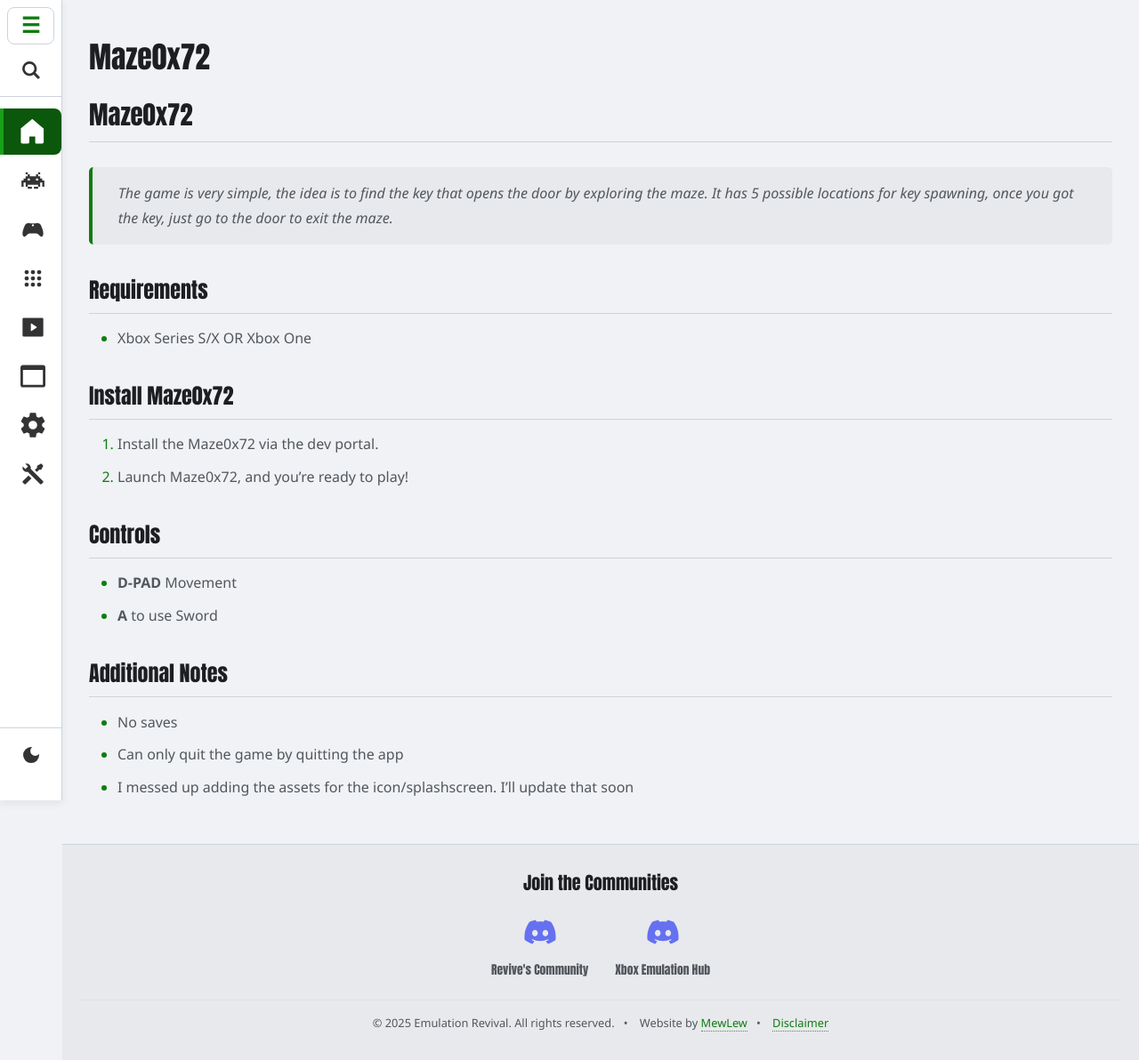
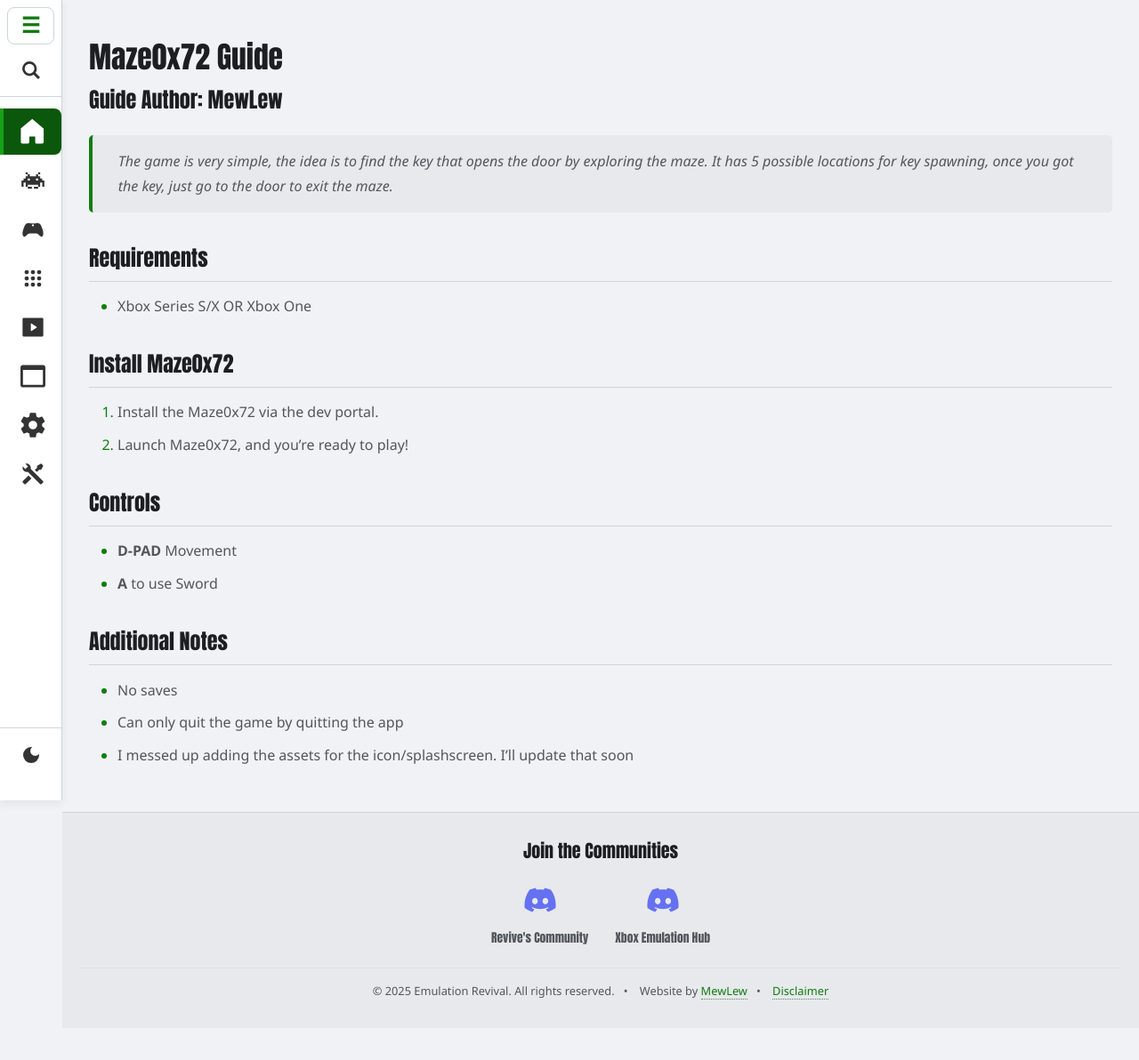
Before and after one commit to EmulationRevival/emulationrevival.github.io, a Jekyll site: the page built from guides/ports/maze.md, in a window 1280 px wide. Shown: the whole page at 89% size. Built offline with Jekyll 4.4.1, drawn with Linux system fonts in a browser that asks for light colours; after the commit the page ends 1156 px from its top, so only the background shows below that.

Commit message:
Update maze.md

```diff
--- a/guides/ports/maze.md
+++ b/guides/ports/maze.md
@@ -1,11 +1,10 @@
 ---
 layout: template
-title: "Maze0x72"
+title: "Maze0x72 Guide"
 permalink: /guides/ports/maze-guide/
 description: "A guide for setting up Maze0x72 on dev mode."
+author: "MewLew"
 ---
-
-## Maze0x72
 
 >The game is very simple, the idea is to find the key that opens the door by exploring the maze. It has 5 possible locations for key spawning, once you got the key, just go to the door to exit the maze.
 
```
